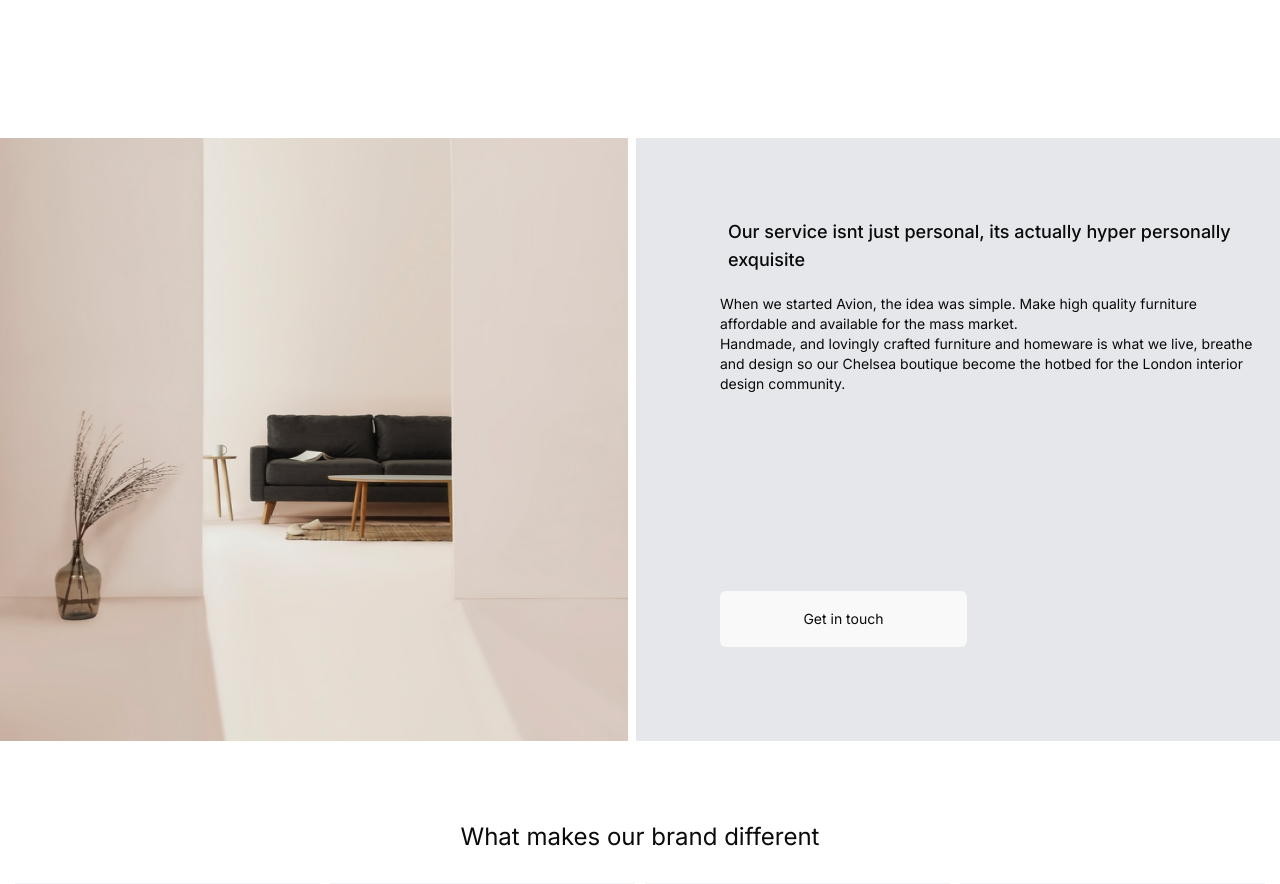
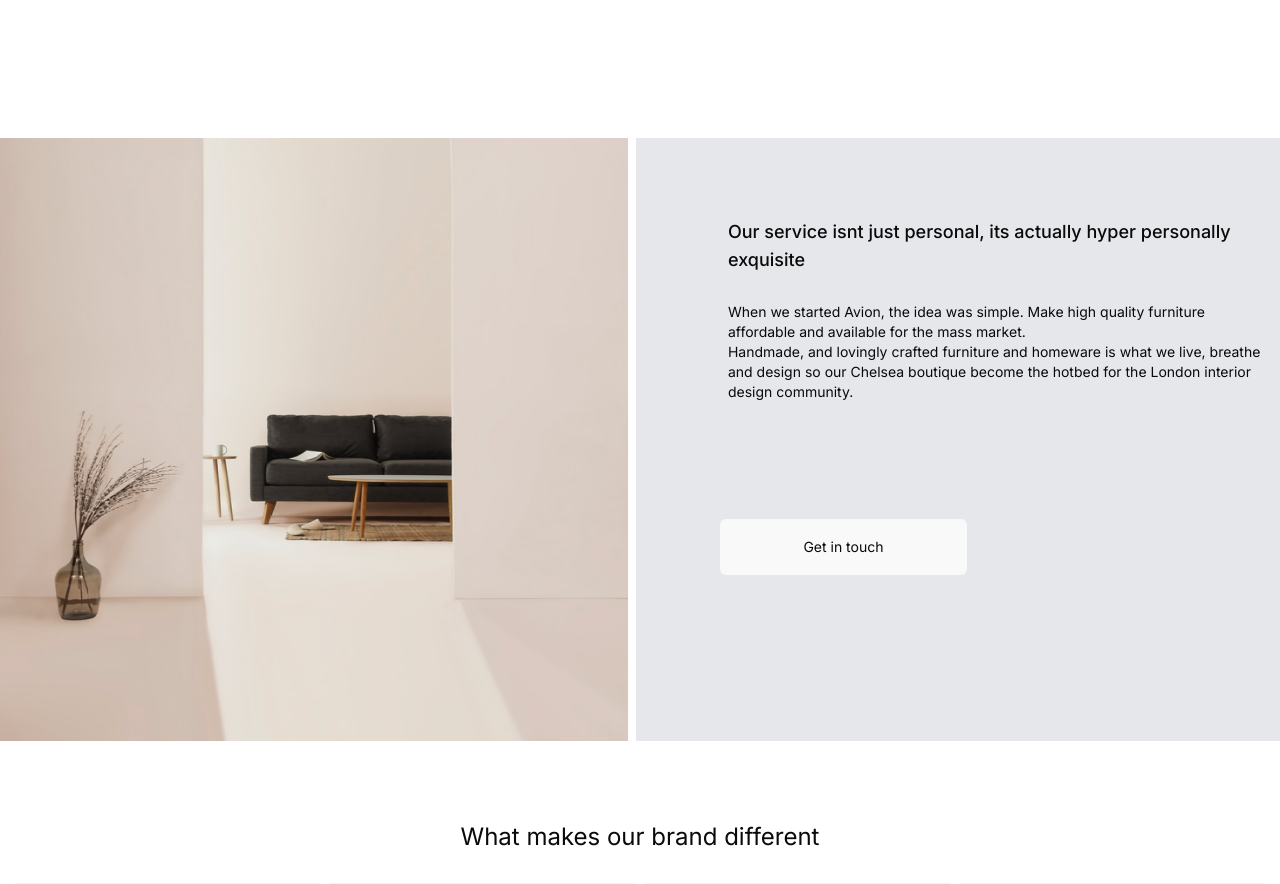
Before and after one commit to MaryamAnsari123/m4m-ecommerce-ui-ux-Hackathon, a Next.js app: page /About in a window 1280 px wide. Shown: the part 800-1684 px from the top of the page. Built offline with nearby package versions, Linux system fonts and the light colour scheme.

Commit message:
Update About.tsx

```diff
--- a/app/Components/About.tsx
+++ b/app/Components/About.tsx
@@ -16,9 +16,9 @@ const About = () => {
     </div>
 
 <div className='w-[311px] h-[596px] lg:w-[720px] lg:h-[603px] bg-gray-200'>
-    <div className='w-[311px] h-[396px] lg:w-[536px] lg:h-[225px]'>
+    <div className='w-[311px] h-[396px] lg:w-[536px] lg:h-[225px] p-2'>
 
-    <p className='mt-8 text-lg w-[263px] h-[84px] lg:w-[536px] lg:mt-[72px] p-2 lg:ml-[84px] lg:h-[68px] font-medium text-start'>
+    <p className='mt-8 text-lg w-[263px] h-[84px] lg:w-[536px] lg:mt-[72px] lg:ml-[84px] lg:h-[68px] font-medium text-start'>
     Our service isnt just personal, its actually
     hyper personally exquisite
         </p>
```
